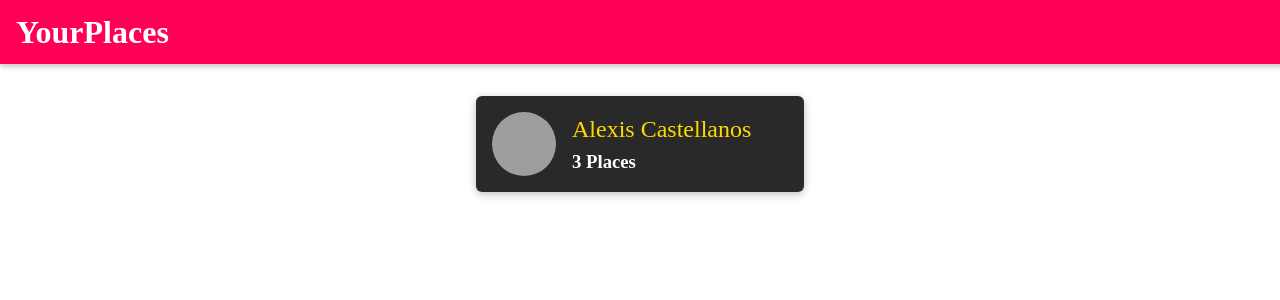
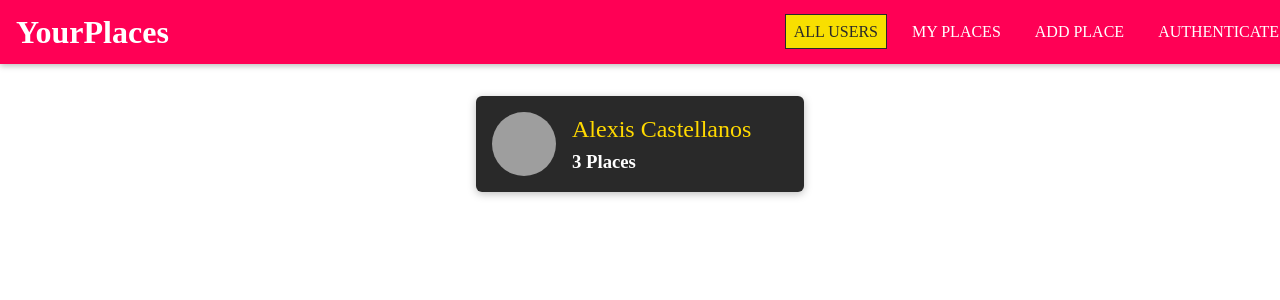
Before and after one commit to AlexisCast/mernfullstack, a React (Create React App) app: page / in a window 1280 px wide. Shown: the top 300 px of the page. Built offline with nearby package versions, Linux system fonts and the light colour scheme; grey boxes are pictures that could not be loaded.

Commit message:
'NavLinks' added for desktop

```diff
--- a/src/shared/components/Navigation/MainNavigation.js
+++ b/src/shared/components/Navigation/MainNavigation.js
@@ -1,10 +1,11 @@
-import React from 'react';
-import { Link } from 'react-router-dom';
+import React from "react";
+import { Link } from "react-router-dom";
 
-import MainHeader from './MainHeader';
-import './MainNavigation.css';
+import MainHeader from "./MainHeader";
+import NavLInks from "./NavLinks";
+import "./MainNavigation.css";
 
-const MainNavigation = props => {
+const MainNavigation = (props) => {
 	return (
 		<MainHeader>
 			<button className="main-navigation__menu-btn">
@@ -15,8 +16,8 @@ const MainNavigation = props => {
 			<h1 className="main-navigation__title">
 				<Link to="/">YourPlaces</Link>
 			</h1>
-      <nav>
-        ...
+			<nav className="main-navigation__header-nav ">
+				<NavLInks />
 			</nav>
 		</MainHeader>
 	);
--- a/src/shared/components/Navigation/NavLinks.css
+++ b/src/shared/components/Navigation/NavLinks.css
@@ -0,0 +1,76 @@
+.nav-links {
+	list-style: none;
+	margin: 0;
+	padding: 0;
+	width: 100%;
+	height: 100%;
+	display: flex;
+	flex-direction: column;
+	justify-content: center;
+	align-items: center;
+}
+
+.nav-links li {
+	margin: 1rem;
+}
+
+.nav-links a {
+	border: 1px solid transparent;
+	color: #292929;
+	text-decoration: none;
+	padding: 0.5rem;
+}
+
+.nav-links a:hover,
+.nav-links a:active,
+.nav-links a.active {
+	background: #f8df00;
+	border-color: #292929;
+	color: #292929;
+}
+
+.nav-links button {
+	cursor: pointer;
+	border: 1px solid #292929;
+	color: #292929;
+	background: transparent;
+	padding: 0.5rem;
+	font: inherit;
+}
+
+.nav-links button:focus {
+	outline: none;
+}
+
+.nav-links button:hover,
+.nav-links button:active {
+	background: #292929;
+	color: white;
+}
+
+@media (min-width: 768px) {
+	.nav-links {
+		flex-direction: row;
+	}
+
+	.nav-links li {
+		margin: 0 0.5rem;
+	}
+
+	.nav-links a {
+		color: white;
+		text-decoration: none;
+	}
+
+	.nav-links button {
+		border: 1px solid white;
+		color: white;
+		background: transparent;
+	}
+
+	.nav-links button:hover,
+	.nav-links button:active {
+		background: #f8df00;
+		color: #292929;
+	}
+}
--- a/src/shared/components/Navigation/NavLinks.js
+++ b/src/shared/components/Navigation/NavLinks.js
@@ -0,0 +1,27 @@
+import React from "react";
+import { NavLink } from "react-router-dom";
+
+import "./NavLinks.css";
+
+const NavLinks = (props) => {
+	return (
+		<ul className="nav-links">
+			<li>
+				<NavLink to="/" exact>
+					ALL USERS
+				</NavLink>
+			</li>
+			<li>
+				<NavLink to="/u1/places">MY PLACES</NavLink>
+			</li>
+			<li>
+				<NavLink to="/places/new">ADD PLACE</NavLink>
+			</li>
+			<li>
+				<NavLink to="/auth">AUTHENTICATE</NavLink>
+			</li>
+		</ul>
+	);
+};
+
+export default NavLinks;
```
Lines whose indentation alone changed are shown as unchanged.
